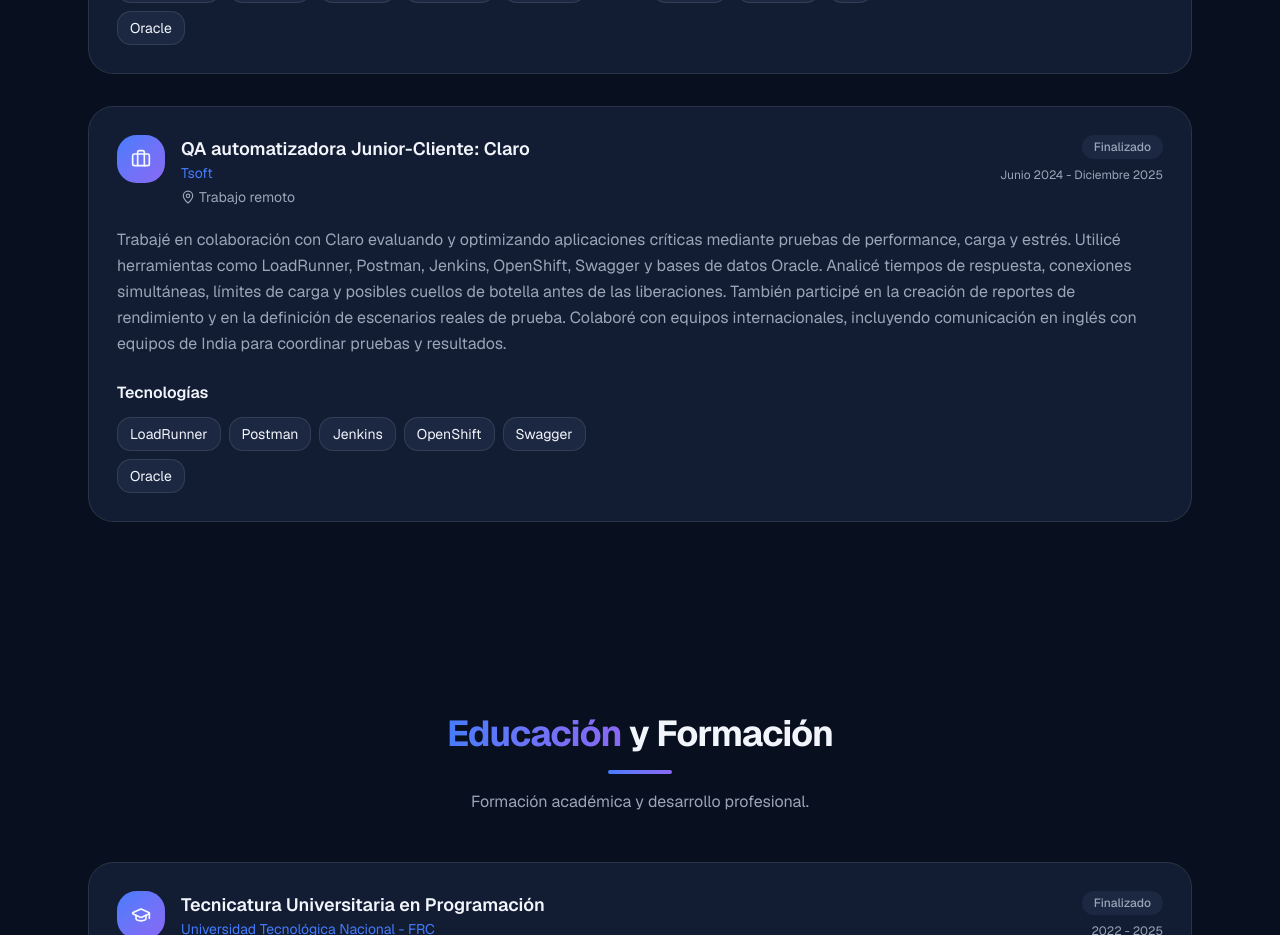
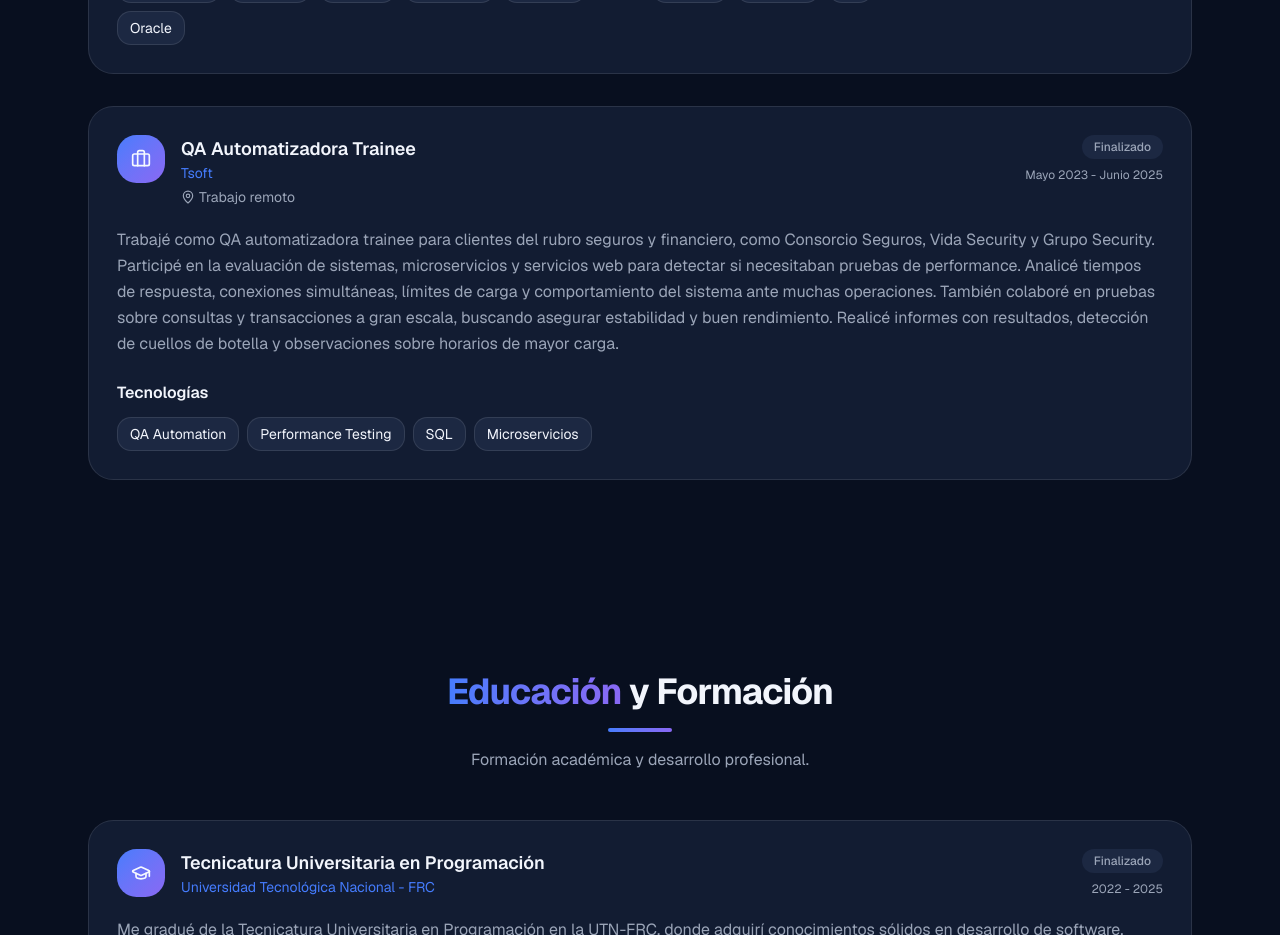
Before and after one commit to shiirpalacios2011/Portafolio, a Next.js app: page / in a window 1280 px wide. Shown: the part 2720-3655 px from the top of the page. Built offline with nearby package versions, Linux system fonts and the light colour scheme.

Commit message:
cambios en primer trabajo

```diff
--- a/components/sections/experience.tsx
+++ b/components/sections/experience.tsx
@@ -29,24 +29,22 @@ const jobs = [
     ],
   },
   {
-    role: 'QA automatizadora Junior-Cliente: Claro',
+    role: 'QA Automatizadora Trainee',
     company: 'Tsoft',
-    date: 'Junio 2024 - Diciembre 2025',
+    date: 'Mayo 2023 - Junio 2025',
     status: 'Finalizado',
     location: 'Trabajo remoto',
     description:
-      'Trabajé en colaboración con Claro evaluando y optimizando aplicaciones críticas mediante pruebas de performance, carga y estrés.\nUtilicé herramientas como LoadRunner, Postman, Jenkins, OpenShift, Swagger y bases de datos Oracle.\nAnalicé tiempos de respuesta, conexiones simultáneas, límites de carga y posibles cuellos de botella antes de las liberaciones.\nTambién participé en la creación de reportes de rendimiento y en la definición de escenarios reales de prueba.\nColaboré con equipos internacionales, incluyendo comunicación en inglés con equipos de India para coordinar pruebas y resultados.',
+      'Trabajé como QA automatizadora trainee para clientes del rubro seguros y financiero, como Consorcio Seguros, Vida Security y Grupo Security.\nParticipé en la evaluación de sistemas, microservicios y servicios web para detectar si necesitaban pruebas de performance.\nAnalicé tiempos de respuesta, conexiones simultáneas, límites de carga y comportamiento del sistema ante muchas operaciones.\nTambién colaboré en pruebas sobre consultas y transacciones a gran escala, buscando asegurar estabilidad y buen rendimiento.\nRealicé informes con resultados, detección de cuellos de botella y observaciones sobre horarios de mayor carga.',
     responsibilities: [],
     blocks: [
       {
         title: 'Tecnologías',
         items: [
-          'LoadRunner',
-          'Postman',
-          'Jenkins',
-          'OpenShift',
-          'Swagger',
-          'Oracle',
+       'QA Automation',
+       'Performance Testing',
+       'SQL',
+       'Microservicios'
         ],
       },
     ],
```
